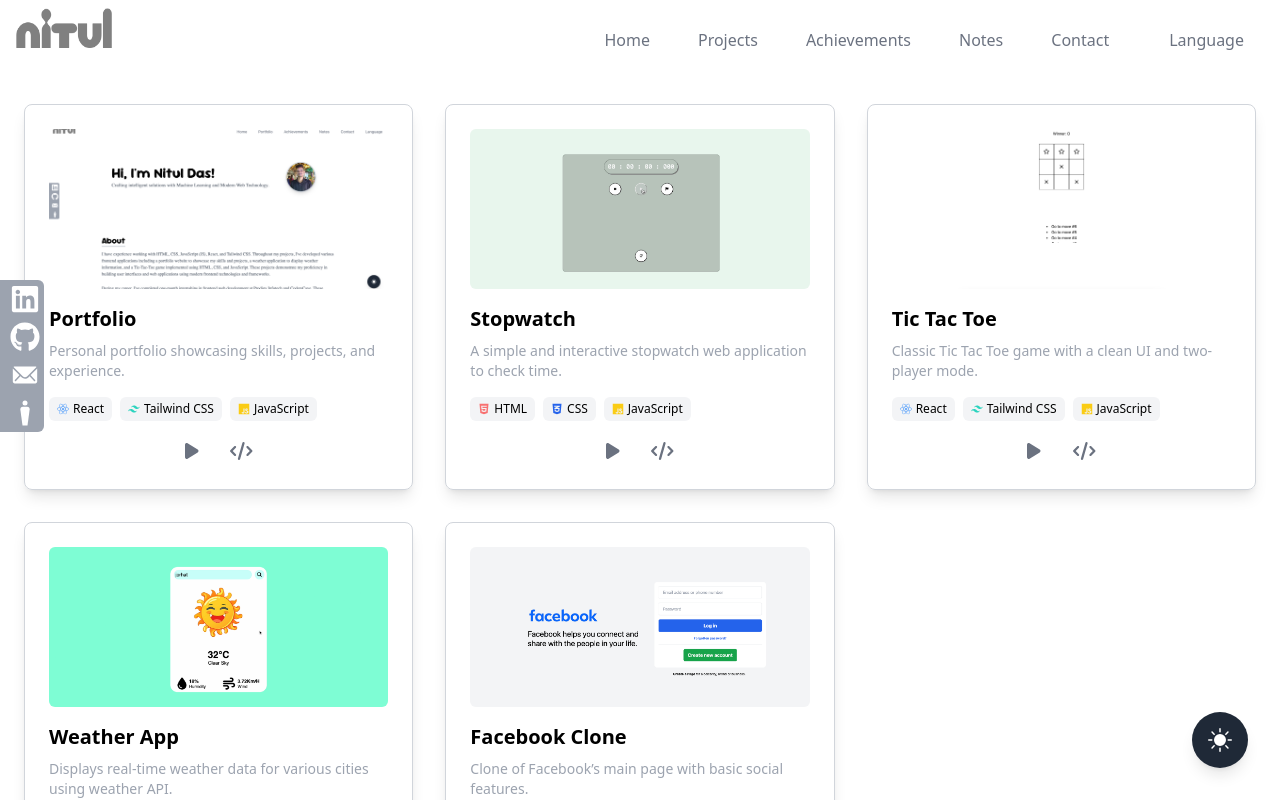
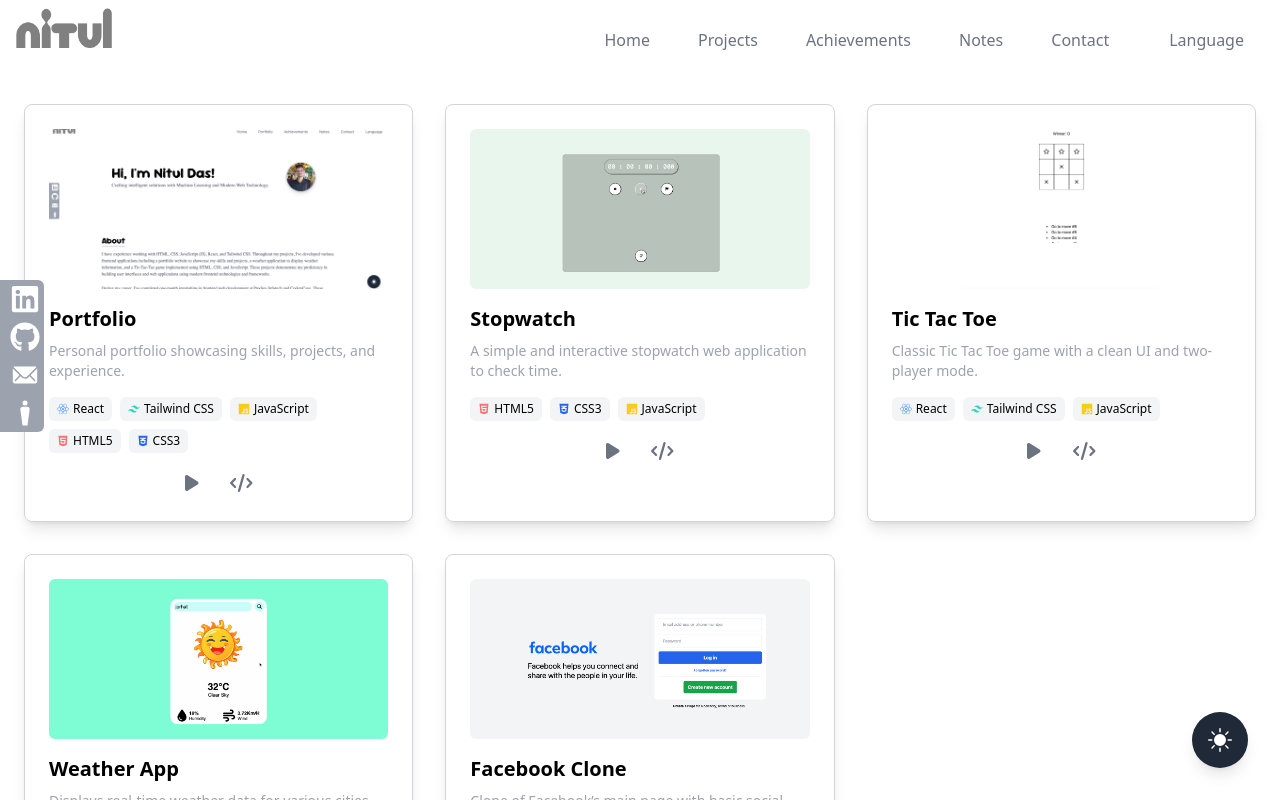
Before and after one commit to nitul8/Portfolio, a React (Create React App) app: page /projects in a window 1280 px wide. Shown: the top 800 px of the page. Built offline with nearby package versions, Linux system fonts and the light colour scheme; a web font is replaced by a local one.

Commit message:
Add Notes component and refactor routing for CProgramming and ReactJS

```diff
--- a/package.json
+++ b/package.json
@@ -1,4 +1,6 @@
 {
+    "name": "portfolio",
+    "version": "2.1.1",
     "dependencies": {
         "@fortawesome/free-solid-svg-icons": "^6.6.0",
         "@fortawesome/react-fontawesome": "^0.2.2",
--- a/src/components/Projects.jsx
+++ b/src/components/Projects.jsx
@@ -30,6 +30,14 @@ const projects = [
                 icon: <FaJs className="inline mr-1 text-yellow-400" />,
                 name: "JavaScript",
             },
+            {
+                icon: <FaHtml5 className="inline mr-1 text-red-400" />,
+                name: "HTML5",
+            },
+            {
+                icon: <FaCss3Alt className="inline mr-1 text-blue-600" />,
+                name: "CSS3",
+            },
         ],
         image: Prtflio,
         demoLink: "https://nituldas.vercel.app/",
@@ -43,11 +51,11 @@ const projects = [
         technologies: [
             {
                 icon: <FaHtml5 className="inline mr-1 text-red-400" />,
-                name: "HTML",
+                name: "HTML5",
             },
             {
                 icon: <FaCss3Alt className="inline mr-1 text-blue-600" />,
-                name: "CSS",
+                name: "CSS3",
             },
             {
                 icon: <FaJs className="inline mr-1 text-yellow-400" />,
@@ -91,11 +99,11 @@ const projects = [
         technologies: [
             {
                 icon: <FaHtml5 className="inline mr-1 text-red-400" />,
-                name: "HTML",
+                name: "HTML5",
             },
             {
                 icon: <FaCss3Alt className="inline mr-1 text-blue-600" />,
-                name: "CSS",
+                name: "CSS3",
             },
             {
                 icon: <FaJs className="inline mr-1 text-yellow-400" />,
@@ -118,7 +126,7 @@ const projects = [
             },
             {
                 icon: <FaCss3Alt className="inline mr-1 text-blue-600" />,
-                name: "CSS",
+                name: "CSS3",
             },
             {
                 icon: <FaJs className="inline mr-1 text-yellow-400" />,
@@ -171,7 +179,7 @@ const Projects = () => {
                                         </span>
                                     ))}
                                 </div>
-                                <div className="flex gap-8 justify-center">
+                                <div className="flex gap-8 justify-center bottom-0">
                                     {demoLink && (
                                         <a
                                             href={demoLink}
```
Also changed, not shown: 1 other file (tests, documents, lock files or other folders).
